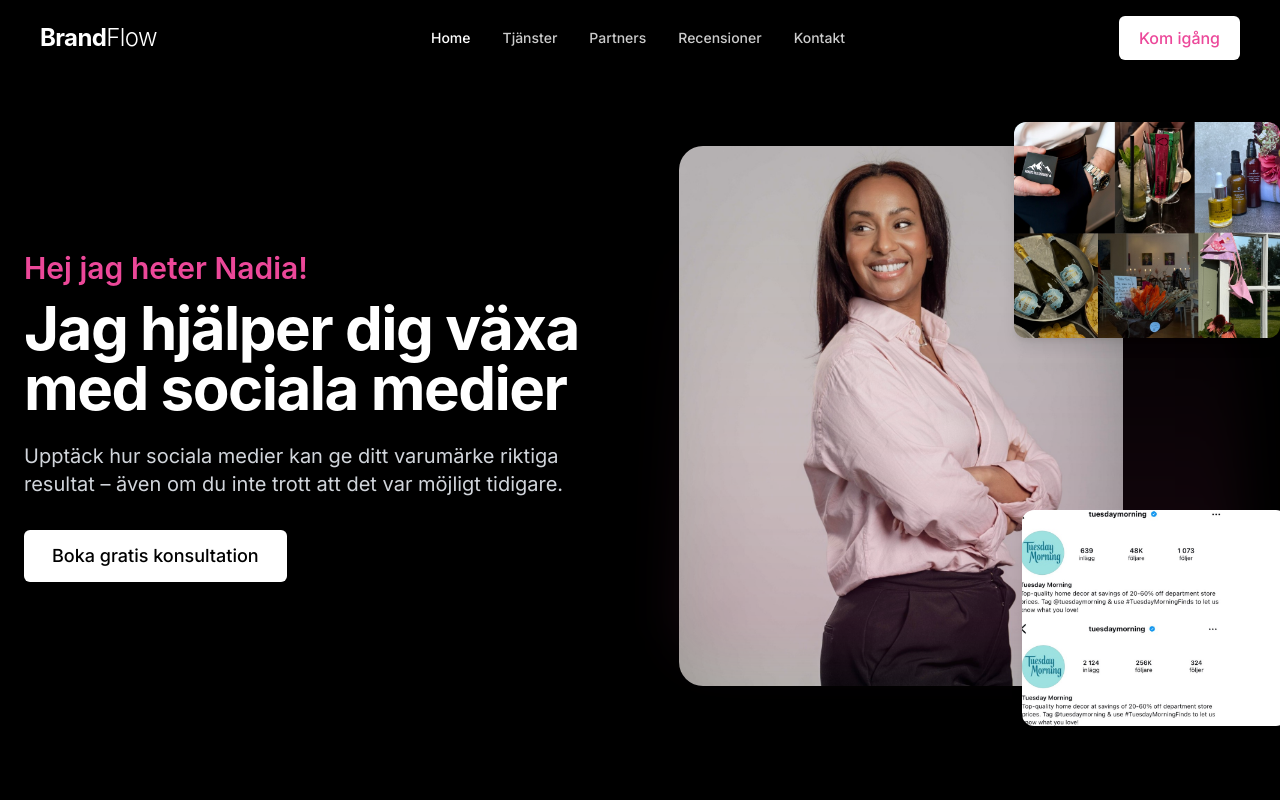
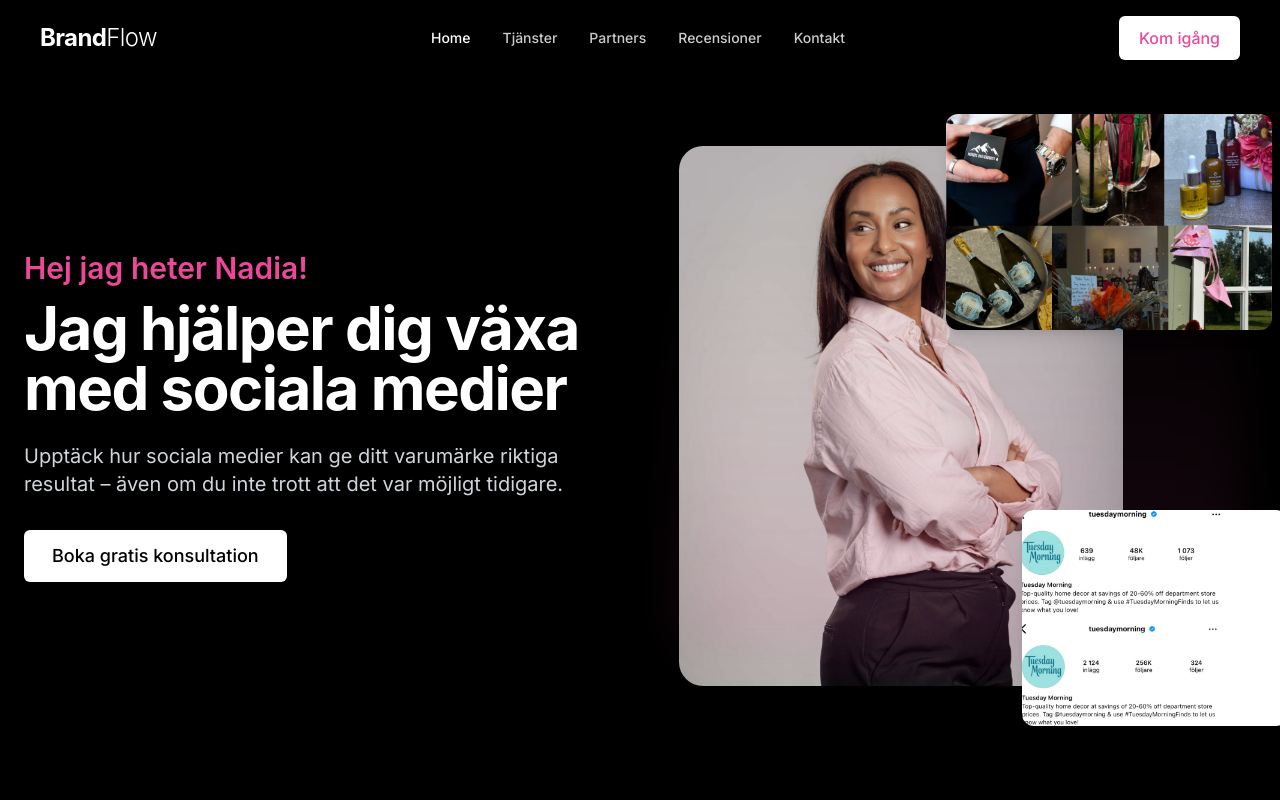
Before and after one commit to hdev2v/brandflow-replica, a React (Vite) app: page / in a window 1280 px wide. Shown: the top 800 px of the page. Built offline with nearby package versions, Linux system fonts and the light colour scheme; a web font is replaced by a local one.

Commit message:
Adjust image position and size
The image in the hero section was adjusted to be wider and moved slightly up and to the right.

```diff
--- a/src/components/HeroSection.tsx
+++ b/src/components/HeroSection.tsx
@@ -98,8 +98,8 @@ const HeroSection = () => {
                 </div>
               </div>
 
-              {/* Collage image positioned in front of the main portrait - HIDDEN ON MOBILE */}
-              <div className="hidden lg:block absolute right-0 top-0 w-[45%] h-[40%] z-20 transform translate-x-6 -translate-y-6">
+              {/* Collage image positioned in front of the main portrait - HIDDEN ON MOBILE, MADE WIDER AND REPOSITIONED */}
+              <div className="hidden lg:block absolute right-0 top-0 w-[55%] h-[40%] z-20 transform translate-x-4 -translate-y-8">
                 <div className="rounded-xl overflow-hidden shadow-lg h-full">
                   <img
                     src="/lovable-uploads/2c1feb13-1205-4fcc-8e1d-371a4ec9929f.png"
```
